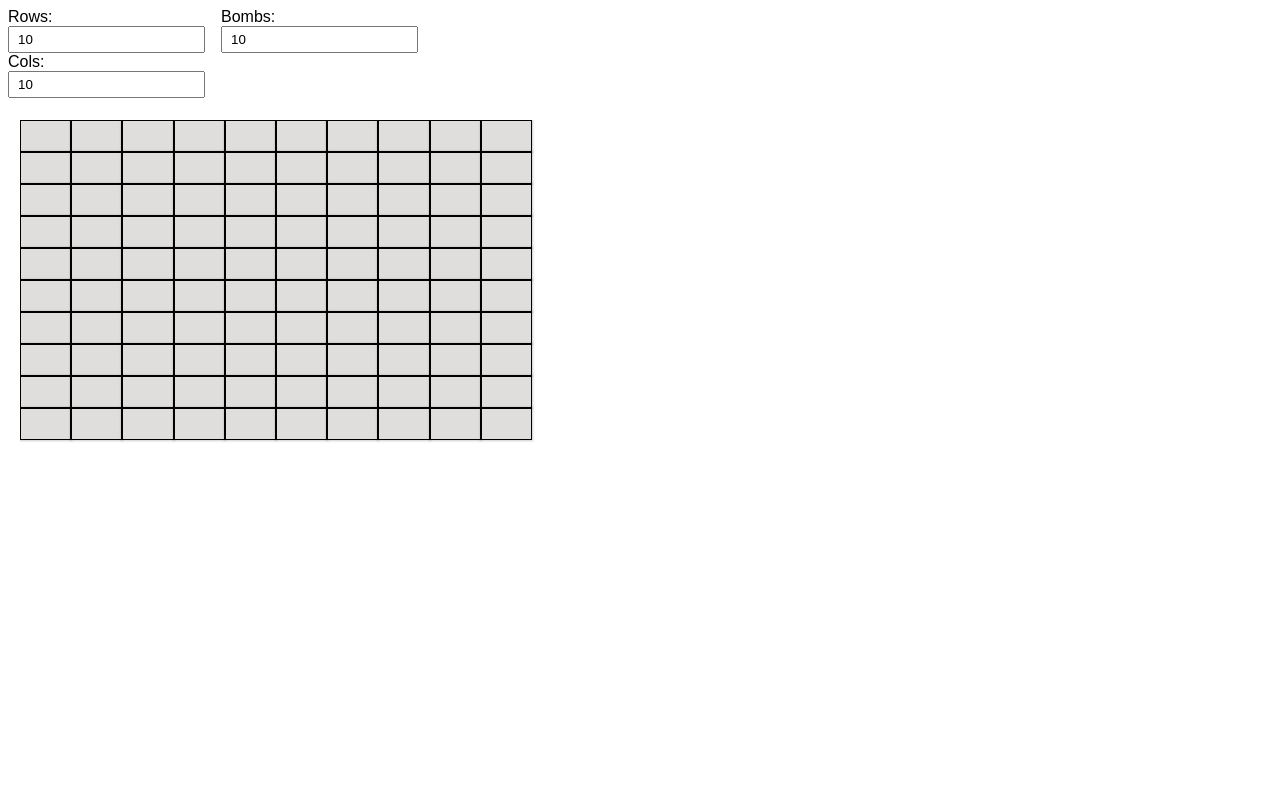
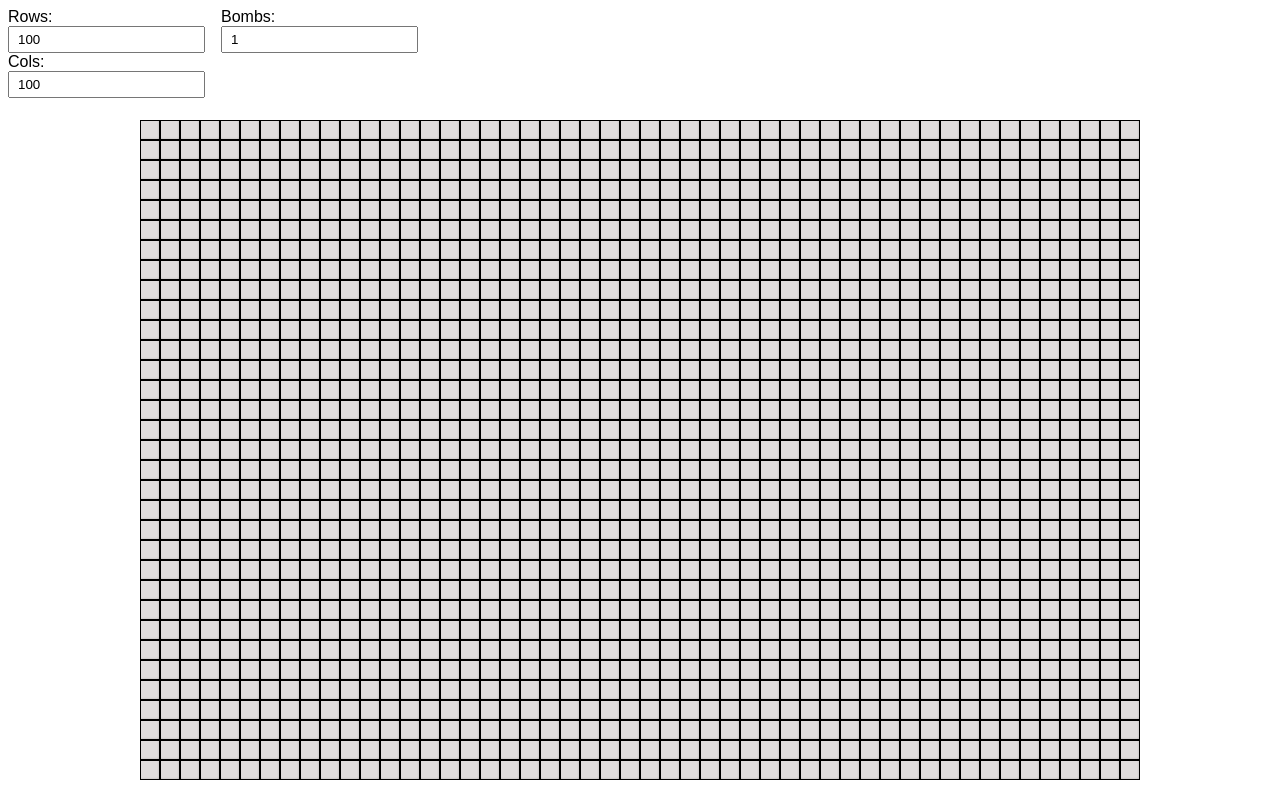
Before and after one commit to zuevdmitrii/minesweepers, a React app: page / in a window 1280 px wide. Built offline with nearby package versions, Linux system fonts and the light colour scheme; the HTML template or start-up script is replaced by a standard one.

Commit message:
virtual scroll

```diff
--- a/src/App/Cell.less
+++ b/src/App/Cell.less
@@ -1,7 +1,6 @@
 .cell {
   width: 100%;
   height: 100%;
-  transition: all 0.1s;
   text-align: center;
 }
 
--- a/src/App/Cell.tsx
+++ b/src/App/Cell.tsx
@@ -5,9 +5,10 @@ import "./Cell.less";
 export interface ICellProps {
   data: ICellContent | null;
   attrs: { [propname: string]: string };
+  isOver: boolean;
 }
 
-const getClassNameByData = (data: ICellContent | null) => {
+const getClassNameByData = (data: ICellContent | null, isOver: boolean) => {
   if (!data) {
     return "cell__closed";
   }
@@ -24,16 +25,16 @@ const getClassNameByData = (data: ICellContent | null) => {
     return "cell__flag";
   }
 
-  if (data && data.state === CellStates.explosioned) {
+  if (data && data.state === CellStates.explosioned || data.value < 0 && isOver) {
     return "cell__expl";
   }
 
   return "cell__closed";
 };
 
-export const Cell = ({ data, attrs }: ICellProps) => {
+export const Cell = ({ data, attrs, isOver }: ICellProps) => {
   return (
-    <div {...attrs} className={`cell ${getClassNameByData(data)}`}>
+    <div {...attrs} className={`cell ${getClassNameByData(data, isOver)}`}>
       {data && data.state === CellStates.opened && data.value > 0
         ? data.value
         : ""}
--- a/src/App/Game.less
+++ b/src/App/Game.less
@@ -3,6 +3,9 @@
   overflow: auto;
   height: 100%;
   position: relative;
+  max-width: 1000px;
+  margin: 0 auto;
+  max-height: 1000px;
 }
 
 .grid__row {
@@ -11,8 +14,8 @@
 
 
 .grid__cell {
-  width: 4vw;
-  height: 4vh;
+  width: 20px;
+  height: 20px;
   border: 1px solid #000000;
 }
 
--- a/src/App/Game.tsx
+++ b/src/App/Game.tsx
@@ -11,9 +11,9 @@ import "./Game.less";
 import { useRenderAwait } from "./useRenderAwait";
 import { useScrollEvent } from "./useScrollEvent";
 
-const MAX_IN_GRID = 20;
-const HIDDEN_ELEMENTS = 12;
-const ELEMENT_SIZE = 50;
+const MAX_IN_GRID = 50;
+const HIDDEN_ELEMENTS = 5;
+const ELEMENT_SIZE = 20;
 
 export interface IGameProps {
   cols: number;
@@ -26,11 +26,14 @@ export interface IGameProps {
 export const Game = (props: IGameProps) => {
   const [isStarted, setIsStarted] = useState(false);
   const [map, setMap] = useState<ICellContent[][] | null>(null);
+  const [isOver, setIsOver] = useState(false)
   const [bombMarked, setBombMarked] = useState(0);
   const { startPoint, onScroll } = useScrollEvent(
     props.cols,
     props.rows,
-    HIDDEN_ELEMENTS
+    HIDDEN_ELEMENTS,
+    ELEMENT_SIZE,
+    MAX_IN_GRID
   );
 
   const { callback } = useRenderAwait();
@@ -74,6 +77,7 @@ export const Game = (props: IGameProps) => {
         </div>
       )}
       <div
+        key={`isOver-${isOver}`}
         className="grid"
         onClick={(e) => {
           //@ts-ignore
@@ -87,6 +91,7 @@ export const Game = (props: IGameProps) => {
             }).then((res) => {
               setMap(res.newMap);
               if (res.isOver) {
+                setIsOver(true)
                 setMessage("Game over!");
               } else {
                 setMessage("");
@@ -142,10 +147,10 @@ export const Game = (props: IGameProps) => {
         }}
         onScroll={onScroll}
       >
-        {false && startPoint.y > HIDDEN_ELEMENTS ? (
+        {startPoint.y > HIDDEN_ELEMENTS ? (
           <div
             style={{
-              height: `${startPoint.yPrev}px`,
+              height: `${(startPoint.y - HIDDEN_ELEMENTS) * ELEMENT_SIZE}px`,
             }}
           ></div>
         ) : null}
@@ -169,6 +174,13 @@ export const Game = (props: IGameProps) => {
           }
           return (
             <div className={`grid__row ${index}`} key={index}>
+              {startPoint.x > HIDDEN_ELEMENTS ? (
+                <div
+                  style={{
+                    width: `${(startPoint.x - HIDDEN_ELEMENTS) * ELEMENT_SIZE}px`,
+                  }}
+                ></div>
+              ) : null}
               {row.map((cell, indexCell) => {
                 const customAttr = { ipos: `${index}`, jpos: `${indexCell}` };
                 if (
@@ -196,10 +208,18 @@ export const Game = (props: IGameProps) => {
                     <Cell
                       attrs={customAttr}
                       data={map ? map[index][indexCell] : null}
+                      isOver={isOver}
                     />
                   </div>
                 );
               })}
+              {startPoint.x + MAX_IN_GRID + HIDDEN_ELEMENTS < props.cols ? (
+                <div
+                  style={{
+                    width: `${(props.cols - (startPoint.x + MAX_IN_GRID + HIDDEN_ELEMENTS)) * ELEMENT_SIZE}px`,
+                  }}
+                ></div>
+              ) : null}
             </div>
           );
         })}
--- a/src/App/Index.tsx
+++ b/src/App/Index.tsx
@@ -5,9 +5,9 @@ import { Game } from "./Game";
 import "./Index.less";
 
 export const Index = () => {
-  const [rows, setRows] = useState("10");
-  const [cols, setCols] = useState("10");
-  const [bombs, setBombs] = useState("10");
+  const [rows, setRows] = useState("100");
+  const [cols, setCols] = useState("100");
+  const [bombs, setBombs] = useState("1");
   const [isStarted, setIsStarted] = useState(false)
   const [keyGame, setKeyGame] = useState(0)
 
--- a/src/App/useScrollEvent.tsx
+++ b/src/App/useScrollEvent.tsx
@@ -1,6 +1,12 @@
 import { useState } from "react";
 
-export const useScrollEvent = (cols: number, rows: number, HIDDEN_ELEMENTS: number) => {
+export const useScrollEvent = (
+  cols: number,
+  rows: number,
+  HIDDEN_ELEMENTS: number,
+  ELEMENT_SIZE: number,
+  MAX_IN_GRID: number
+) => {
   const [startPoint, setStartPoint] = useState({
     x: 0,
     y: 0,
@@ -11,8 +17,8 @@ export const useScrollEvent = (cols: number, rows: number, HIDDEN_ELEMENTS: numb
 
   return {
     startPoint,
-    onScroll: (e:React.UIEvent<HTMLDivElement, UIEvent>) => {
-      e.preventDefault()
+    onScroll: (e: React.UIEvent<HTMLDivElement, UIEvent>) => {
+      e.preventDefault();
       //@ts-ignore
       const scrollLeft = e.target.scrollLeft;
       //@ts-ignore
@@ -27,7 +33,8 @@ export const useScrollEvent = (cols: number, rows: number, HIDDEN_ELEMENTS: numb
       const scrollHeight = e.target.scrollHeight;
 
       const newStartPoint = { ...startPoint };
-      newStartPoint.xPrev = scrollLeft;
+
+      /*newStartPoint.xPrev = scrollLeft;
       if (
         scrollLeft + width > scrollWidth - 20 &&
         startPoint.x < cols - HIDDEN_ELEMENTS
@@ -48,44 +55,26 @@ export const useScrollEvent = (cols: number, rows: number, HIDDEN_ELEMENTS: numb
 
       if (scrollLeft < startPoint.xPrev && startPoint.x > 0) {
         newStartPoint.x-=1;
+      }*/
+
+      let tempX = Math.round(
+        (scrollLeft - HIDDEN_ELEMENTS * ELEMENT_SIZE) / ELEMENT_SIZE
+      );
+      if (tempX > cols - MAX_IN_GRID - HIDDEN_ELEMENTS) {
+        tempX = cols - MAX_IN_GRID - HIDDEN_ELEMENTS;
+      }
+      newStartPoint.x = tempX > 0 ? tempX : 0;
+
+      let temp = Math.round(
+        (scrollTop - HIDDEN_ELEMENTS * ELEMENT_SIZE) / ELEMENT_SIZE
+      );
+      if (temp > rows - MAX_IN_GRID - HIDDEN_ELEMENTS) {
+        temp = rows - MAX_IN_GRID - HIDDEN_ELEMENTS;
       }
 
-      if (scrollTop < 20 && startPoint.y > 0) {
-        newStartPoint.y = 0;
-        newStartPoint.yPrev = 0;
-      }
+      newStartPoint.y = temp > 0 ? temp : 0;
 
-      if (
-        scrollTop + height > scrollHeight - 20 &&
-        startPoint.y < rows - HIDDEN_ELEMENTS
-      ) {
-        newStartPoint.y = rows - HIDDEN_ELEMENTS;
-        newStartPoint.yPrev = scrollTop;
-      }
-
-      if (
-        scrollTop > startPoint.yPrev + 5 &&
-        startPoint.y < rows - HIDDEN_ELEMENTS
-      ) {
-        if (startPoint.yPrevAction !== -1) {
-          newStartPoint.y += 2;
-          newStartPoint.yPrevAction = 1
-        } else {
-          newStartPoint.yPrevAction = 0
-        }
-        newStartPoint.yPrev = scrollTop;
-      }
-
-      if (scrollTop < startPoint.yPrev - 5 && startPoint.y > 0) {
-        if (startPoint.yPrevAction !== 1) {
-          newStartPoint.y -= 2;
-          newStartPoint.yPrevAction = -1
-        } else {
-          newStartPoint.yPrevAction = 0
-        }
-        newStartPoint.yPrev = scrollTop;
-      }
       setStartPoint(newStartPoint);
-    }
-  }
-}
+    },
+  };
+};
```
Also changed, not shown: server.js (+4 -4 lines).
